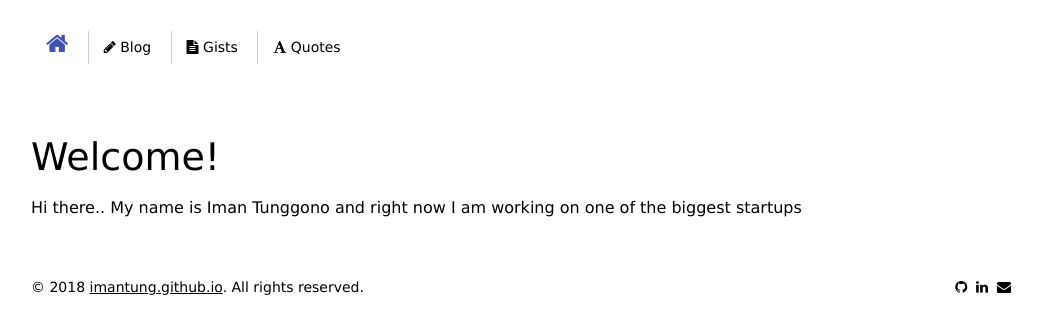
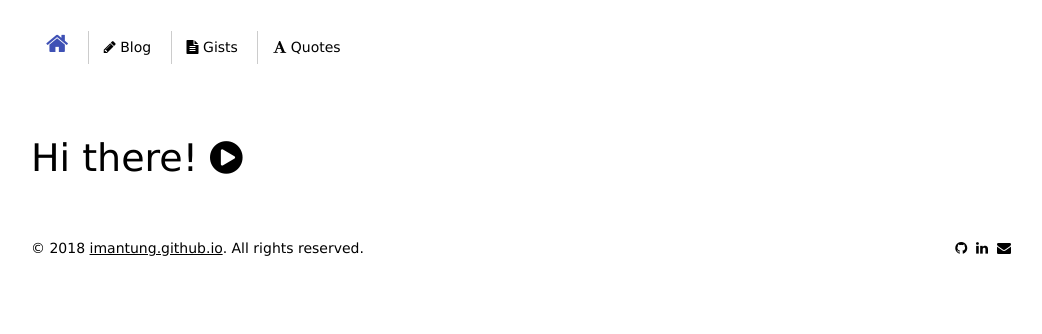
Before and after one commit to imantung/imantung.github.io, a Jekyll site: the page built from index.md, in a window 1280 px wide. Shown: the top 334 px of the page, without its empty margins (119-1161 px from the left). Built offline with Jekyll 4.4.1, drawn with Linux system fonts in a browser that asks for light colours; nearby versions of some CDN libraries; part of the change alters nothing that is shown.

Commit message:
[iman] change wordings, different delay for comma and dots.

```diff
--- a/_layouts/home.html
+++ b/_layouts/home.html
@@ -4,24 +4,55 @@ title: home
 ---
 
 <div class="">
-  <h1>Welcome!</h1>
+  <h1>
+    Hi there!
+    <a id="home-play" href="#">
+      <i class="fa fa-play-circle" aria-hidden="true"></i>
+    </a>
+  </h1>
 
   <p id="demo"></p>
 </div>
 
 <script>
 var i = 0;
-var txt = 'Hi there.. My name is Iman Tunggono and right now I am working on one of the biggest startups in South East Asia where a lot of things come every day to learn. The purpose of this website is simply as my exercise to write down what I have learned and leave some trace of my work that I can follow back when needed.';
-var speed = 50;
+var txt = "Welcome to my messy blog. A place where I will put my thought, notes and many other random things. I am a coder for a living, working on a big startup company, that's why this blog contains some heavy tech stuff. Writing word is always one of my deepest desire. Now everything became too much for my head, so I start to write. :)";
+var normalSpeed = 75;
+var dotSpeed = 280;
+var commaSpeed = 150;
+var isPlay = false;
 
 function typeWriter() {
-  if (i < txt.length) {
+  if (i < txt.length && isPlay) {
     var c = txt.charAt(i)
+    var delay;
+    if(c == '.'){
+      delay = dotSpeed;
+    } else if(c == ","){
+      delay = commaSpeed;
+    } else{
+      delay = normalSpeed;
+    }
     document.getElementById("demo").innerHTML += c;
     i++;
-    setTimeout(typeWriter, speed);
+
+    setTimeout(typeWriter, delay);
   }
 }
 
-typeWriter()
+$('#home-play').click(() => {
+  isPlay = !isPlay
+  if(isPlay){
+    $('#home-play i').removeClass('fa-play-circle')
+    $('#home-play i').addClass('fa-pause-circle')
+    typeWriter()
+  } else{
+    $('#home-play i').removeClass('fa-pause-circle')
+    $('#home-play i').addClass('fa-play-circle')
+  }
+
+  return false
+})
+
+
 </script>
```
